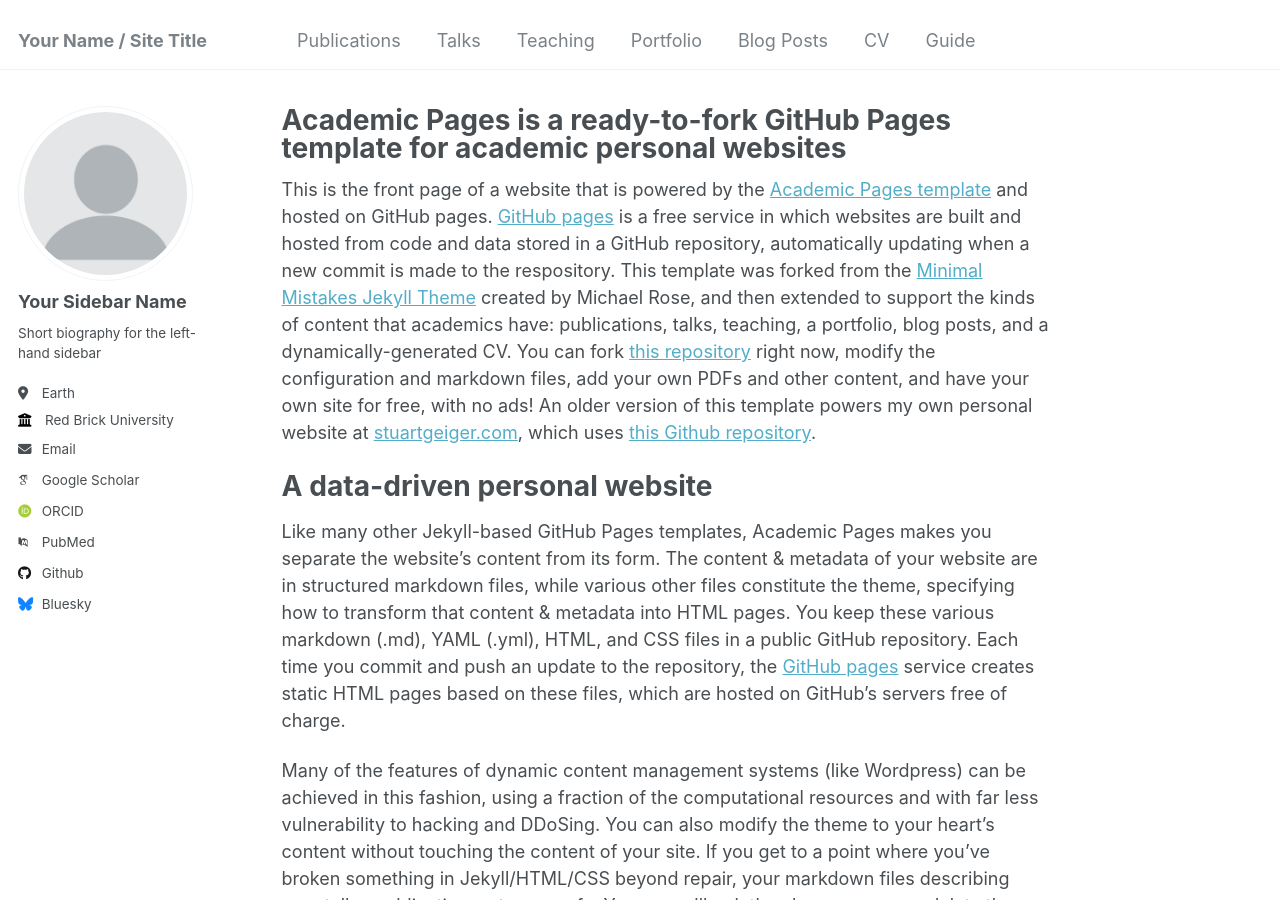
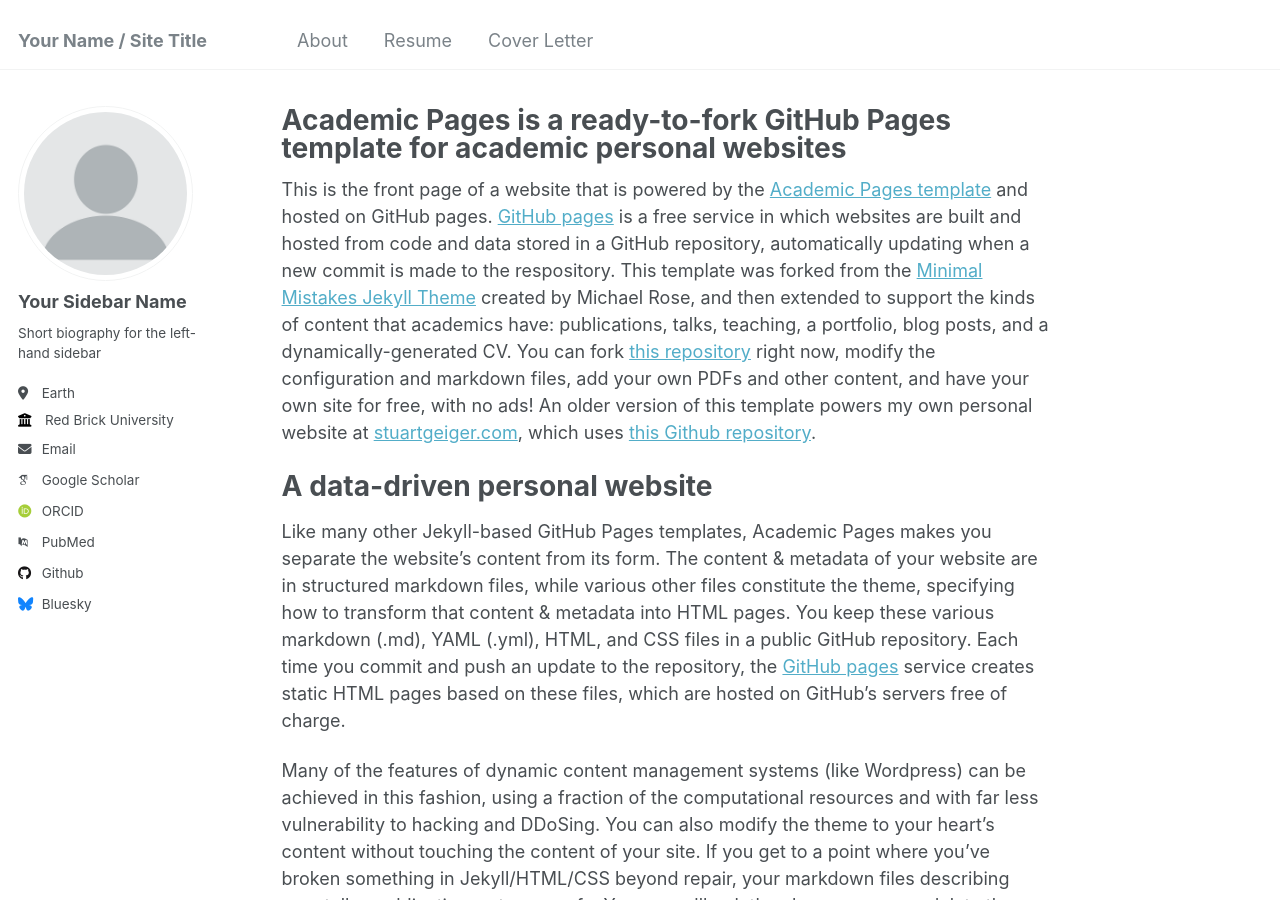
Before and after one commit to efin396/efin396.github.io, a Jekyll site: the page built from _pages/about.md, in a window 1280 px wide and 900 px high. Built offline with Jekyll 4.4.1, drawn with Linux system fonts in a browser that asks for light colours; some web fonts are replaced.

Commit message:
Update navigation.yml

```diff
--- a/_data/navigation.yml
+++ b/_data/navigation.yml
@@ -5,23 +5,11 @@
 # prevent it from being included in the site.
 
 main:
-  - title: "Publications"
+  - title: "About"
     url: /publications/
 
-  - title: "Talks"
+  - title: "Resume"
     url: /talks/
 
-  - title: "Teaching"
+  - title: "Cover Letter"
     url: /teaching/
-
-  - title: "Portfolio"
-    url: /portfolio/
-
-  - title: "Blog Posts"
-    url: /year-archive/
-
-  - title: "CV"
-    url: /cv/
-
-  - title: "Guide"
-    url: /markdown/
```
